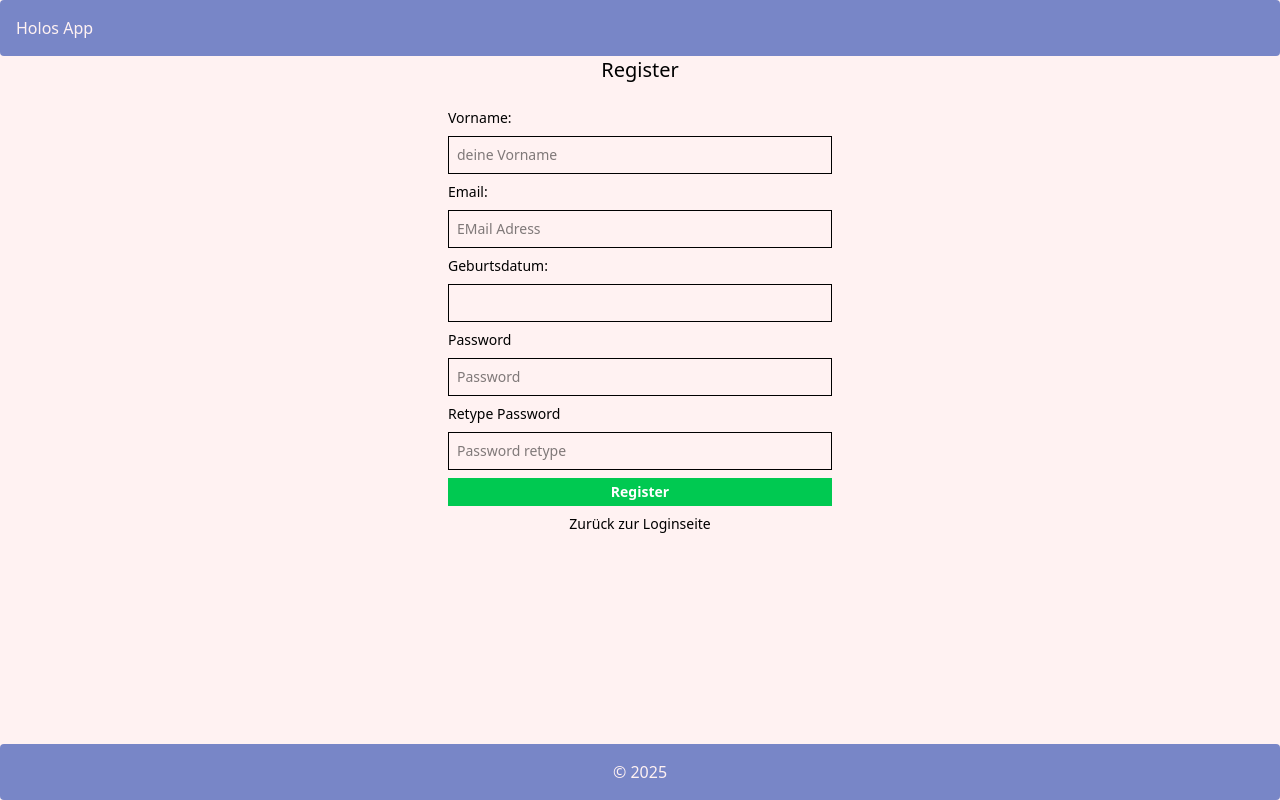
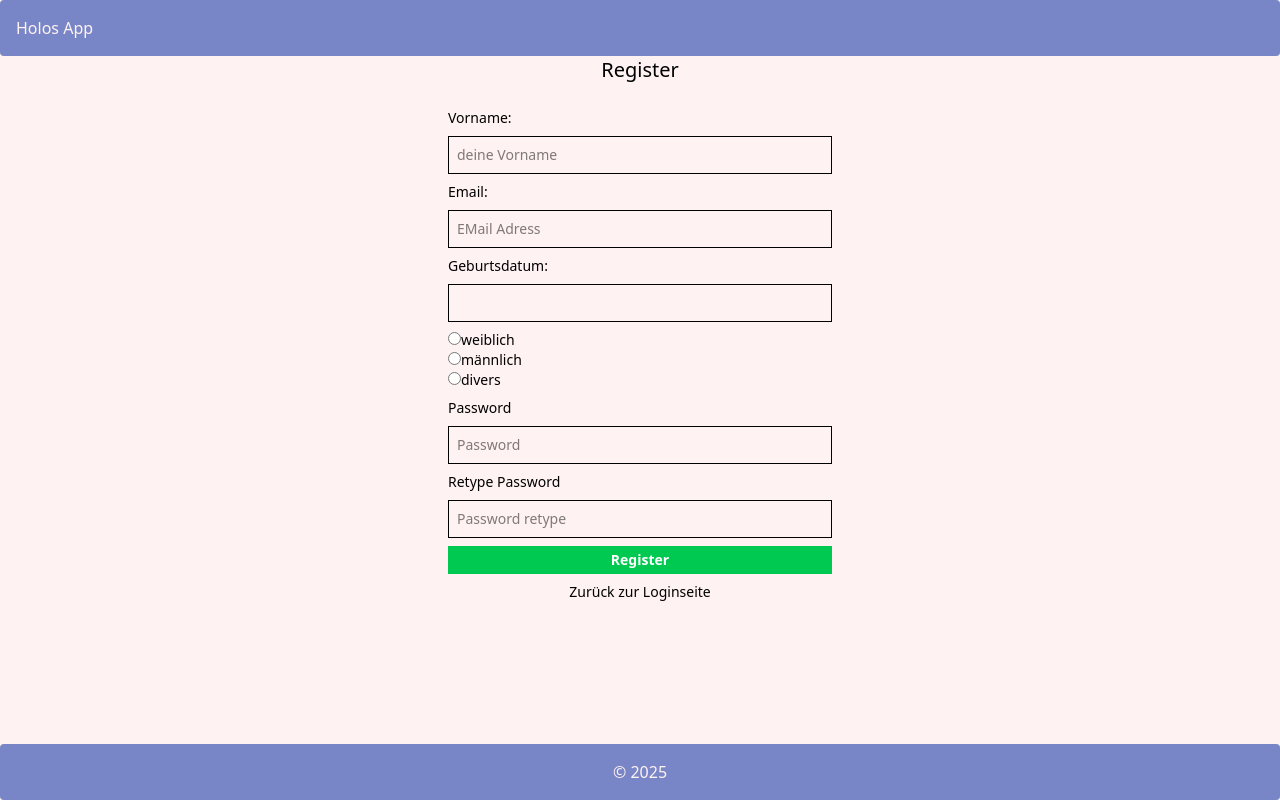
Before and after one commit to team-holos/holos-app, a React (Vite) app in the folder frontend/: page /register in a window 1280 px wide. Built offline with nearby package versions, Linux system fonts and the light colour scheme; no server answers.

Commit message:
Added Radio buttons for gender

```diff
--- a/frontend/src/pages/RegisterPage.jsx
+++ b/frontend/src/pages/RegisterPage.jsx
@@ -11,6 +11,7 @@ function RegisterPage() {
   const [errorMessage, setErrorMessage] = useState(null);
   const [birthday, setBirthday] = useState(null);
   const [birthdayError, setBirthdayError] = useState(null);
+  const [selectedGender, setSelectedGender] = useState(null);
 
   async function handleSubmit(event) {
     event.preventDefault();
@@ -31,19 +32,36 @@ function RegisterPage() {
       setPasswordError("Passwords do not match");
       return;
     }
+
     const today = new Date();
-    today.setHours(0,0,0,0);
+    today.setHours(0, 0, 0, 0);
     if (birthday > today) {
       setBirthdayError("birthday is in future");
       return;
     }
 
-    // Datepicker
-    const Example = () => {
-      return;
+    const isAtLeast16 = (birthday) => {
+      const today = new Date();
+      const birth = new Date(birthday);
+
+      let age = today.getFullYear() - birth.getFullYear();
+      const monthDiff = today.getMonth() - birth.getMonth();
+
+      // Adjust age if birthday hasn't occurred this year
+      if (
+        monthDiff < 0 ||
+        (monthDiff === 0 && today.getDate() < birth.getDate())
+      ) {
+        age--;
+      }
+
+      return age >= 16;
     };
 
-
+    // Datepicker
+    //const Example = () => {
+    //return;
+    //};
 
     const response = await fetch(`${API_URL}auth/register`, {
       method: "POST",
@@ -66,16 +84,20 @@ function RegisterPage() {
     setPasswordError(null);
   }
   return (
-    <form onSubmit={handleSubmit} className="flex flex-col gap-2 max-w-sm mx-auto text-sm">
+    <form
+      onSubmit={handleSubmit}
+      className="flex flex-col gap-2 max-w-sm mx-auto text-sm"
+    >
       {successMessage && (
         <p className="bg-green-500 text-white p-2">{successMessage}</p>
       )}
       {errorMessage && (
         <p className="bg-red-500 text-white p-2">{errorMessage}</p>
       )}
-      <h1 className="text-xl mb-4 max-w-sm and mx-auto" >Register</h1>
+      <h1 className="text-xl mb-4 max-w-sm and mx-auto">Register</h1>
       <label htmlFor="username">Vorname:</label>
-      <input type="text"
+      <input
+        type="text"
         id="username"
         name="username"
         className="border p-2"
@@ -90,8 +112,47 @@ function RegisterPage() {
         placeholder="EMail Adress"
       />
       <label htmlFor="birthday">Geburtsdatum:</label>
-      <DatePicker className="border p-2 w-full" selected={birthday} onChange={(date) => setBirthday(date)} />
+      <DatePicker
+        className="border p-2 w-full"
+        selected={birthday}
+        onChange={(date) => setBirthday(date)}
+      />
       {emailError && <p className="text-red-500">{emailError}</p>}
+      <form>
+        <div className="radio">
+          <label>
+            <input
+              type="radio"
+              value="female"
+              checked={selectedGender==="female"}
+              onChange={(e) => setSelectedGender(e.target.value)}
+            />
+            weiblich
+          </label>
+        </div>
+        <div className="radio">
+          <label>
+            <input
+              type="radio"
+              value="male"
+              checked={selectedGender==="male"}
+              onChange={(e) => setSelectedGender(e.target.value)}
+            />
+            männlich
+          </label>
+        </div>
+        <div className="radio">
+          <label>
+            <input
+              type="radio"
+              value="diverse"
+              checked={selectedGender==="diverse"}
+              onChange={(e) => setSelectedGender(e.target.value)}
+            />
+            divers
+          </label>
+        </div>
+      </form>
       <label htmlFor="register-password">Password</label>
       <input
         type="password"
@@ -102,6 +163,7 @@ function RegisterPage() {
         minLength="8"
         maxLength="24"
       />
+
       <label htmlFor="register-password-retype">Retype Password</label>
       <input
         type="password"
@@ -117,7 +179,9 @@ function RegisterPage() {
       >
         Register
       </button>
-      <h2 class="max-w-sm and mx-auto"><a href="/">Zurück zur Loginseite</a></h2>
+      <h2 class="max-w-sm and mx-auto">
+        <a href="/">Zurück zur Loginseite</a>
+      </h2>
     </form>
   );
 }
```
